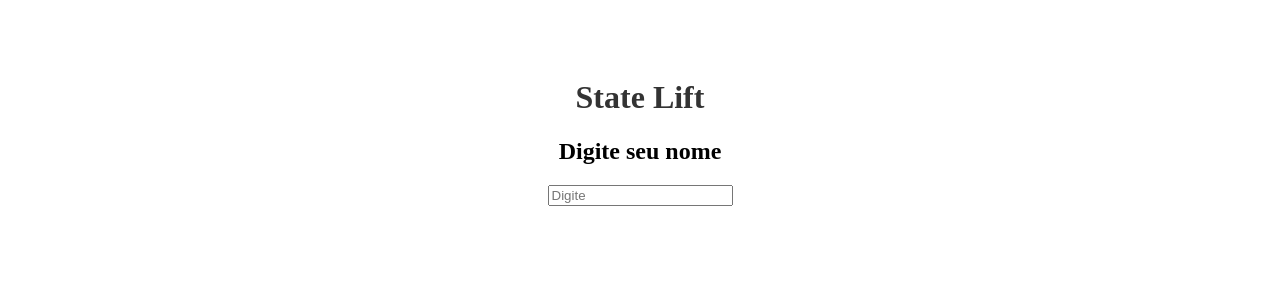
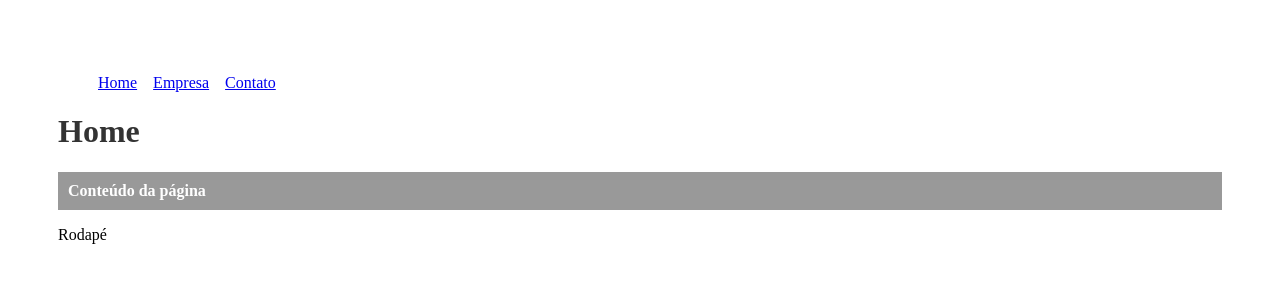
Before and after one commit to RubensLFerreira/my-project, a React (Create React App) app: page / in a window 1280 px wide. Shown: the top 300 px of the page. Built offline with nearby package versions, Linux system fonts and the light colour scheme.

Commit message:
Aprendendo a utilizar o Router e Routes

```diff
--- a/package.json
+++ b/package.json
@@ -8,6 +8,7 @@
     "@testing-library/user-event": "^13.5.0",
     "react": "^17.0.2",
     "react-dom": "^17.0.2",
+    "react-router-dom": "^6.2.1",
     "react-scripts": "5.0.0",
     "web-vitals": "^2.1.2"
   },
--- a/src/App.js
+++ b/src/App.js
@@ -1,18 +1,24 @@
 //import logo from './logo.svg';
-import { useState } from 'react'
-import './App.css';
-import Saudacao from './components/Saudacao';
-import SeuNome from './components/SeuNome';
+import { BrowserRouter as Router, Routes, Route } from "react-router-dom";
+import "./App.css";
+import Home from "./pages/Home";
+import Empresa from "./pages/Empresa";
+import Contato from "./pages/Contato";
+import NavBar from "./components/layout/NavBar";
+import Footer from "./components/layout/Footer";
 
 function App() {
-  const [nome, setNome] = useState()
   return (
-    <div className="App">
-      <h1>State Lift</h1>
-      <SeuNome setNome={setNome}/>
-      <Saudacao nome={nome}/>
-    </div>
-  )
+    <Router>
+      <NavBar />
+      <Routes>
+        <Route exact path="/" element={<Home />}></Route>
+        <Route path="/empresa" element={<Empresa />}></Route>
+        <Route path="/contato" element={<Contato />}></Route>
+      </Routes>
+      <Footer />
+    </Router>
+  );
 }
 
 export default App;
--- /dev/null
+++ b/src/components/layout/Footer.js
@@ -0,0 +1,5 @@
+function Footer() {
+  return <footer>Rodapé</footer>
+}
+
+export default Footer
--- /dev/null
+++ b/src/components/layout/NavBar.js
@@ -0,0 +1,20 @@
+import { Link } from 'react-router-dom'
+import styles from './NavBar.module.css'
+
+function NavBar() {
+  return (
+    <ul className={styles.list}>
+        <li className={styles.item}>
+          <Link to="/">Home</Link>
+        </li>
+        <li className={styles.item}>
+          <Link to="/empresa">Empresa</Link>
+        </li>
+        <li className={styles.item}>
+          <Link to="/contato">Contato</Link>
+        </li>
+      </ul>
+  )
+}
+
+export default NavBar
--- /dev/null
+++ b/src/components/layout/NavBar.module.css
@@ -0,0 +1,7 @@
+.list {
+  display: flex;
+  list-style: none;
+}
+.item {
+  margin-right:  1em;
+}
--- /dev/null
+++ b/src/pages/Contato.js
@@ -0,0 +1,10 @@
+function Contato() {
+  return (
+    <div>
+      <h1>Contato</h1>
+      <p>Conteúdo da página</p>
+    </div>
+  )
+}
+
+export default Contato
--- /dev/null
+++ b/src/pages/Empresa.js
@@ -0,0 +1,10 @@
+function Empresa() {
+  return (
+    <div>
+      <h1>Empresa</h1>
+      <p>Conteúdo da página</p>
+    </div>
+  )
+}
+
+export default Empresa
--- /dev/null
+++ b/src/pages/Home.js
@@ -0,0 +1,10 @@
+function Home() {
+  return (
+    <div>
+      <h1>Home</h1>
+      <p>Conteúdo da página</p>
+    </div>
+  )
+}
+
+export default Home
```
Also changed, not shown: 1 other file (tests, documents, lock files or other folders).
